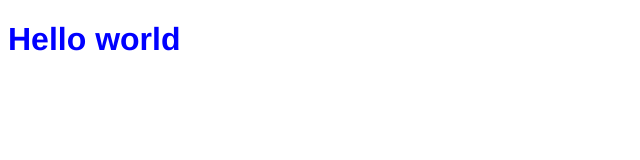
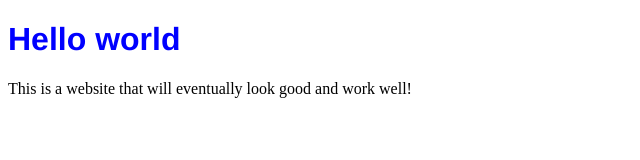
Before and after one commit to DMIWierenga/Code_First, a plain HTML site: page first_site/index.html in a window 1280 px wide. Shown: the whole page, without its empty margins (0-640 px from the left). Drawn offline with Linux system fonts and the light colour scheme.

```diff
--- a/first_site/index.html
+++ b/first_site/index.html
@@ -7,6 +7,8 @@
   </head>
   <body>
       <h1>Hello world</h1>
+      <div> <p> This is a website that will eventually look good and work well! </p>
 
+      </div>
     </body>
   </html>
```
